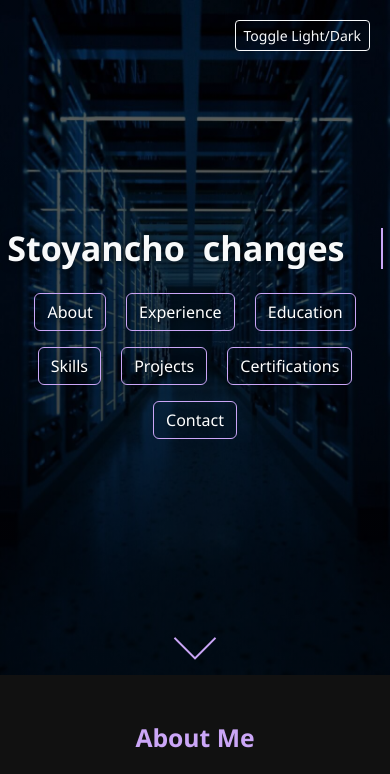
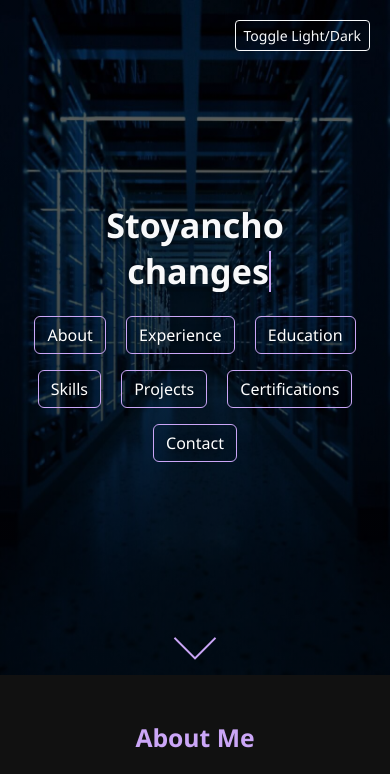
Before and after one commit to stenx01/resume, a plain HTML site: page index.html in a window 390 px wide. Shown: the top 774 px of the page. Drawn offline with nearby package versions, Linux system fonts and the light colour scheme.

Commit message:
flexible text for the moving text added

```diff
--- a/style.css
+++ b/style.css
@@ -287,3 +287,19 @@ section h2 { color: #cba6f7; font-weight: 700; margin-bottom: 1.5rem; }
 .light-theme .hero-section {
   color: #fff;
 }
+/* === Responsive Fix for Long Typewriter Text on Mobile === */
+
+@media (max-width: 600px) {
+  .hero-content h1 {
+    flex-direction: column;   /* stack text on small screens */
+    text-align: center;
+    gap: 5px;
+  }
+
+  #changing-text {
+    min-width: unset;         /* remove fixed width constraint */
+    max-width: 90vw;          /* prevent overflow beyond screen */
+    text-align: center;
+    word-break: break-word;
+  }
+}
```
